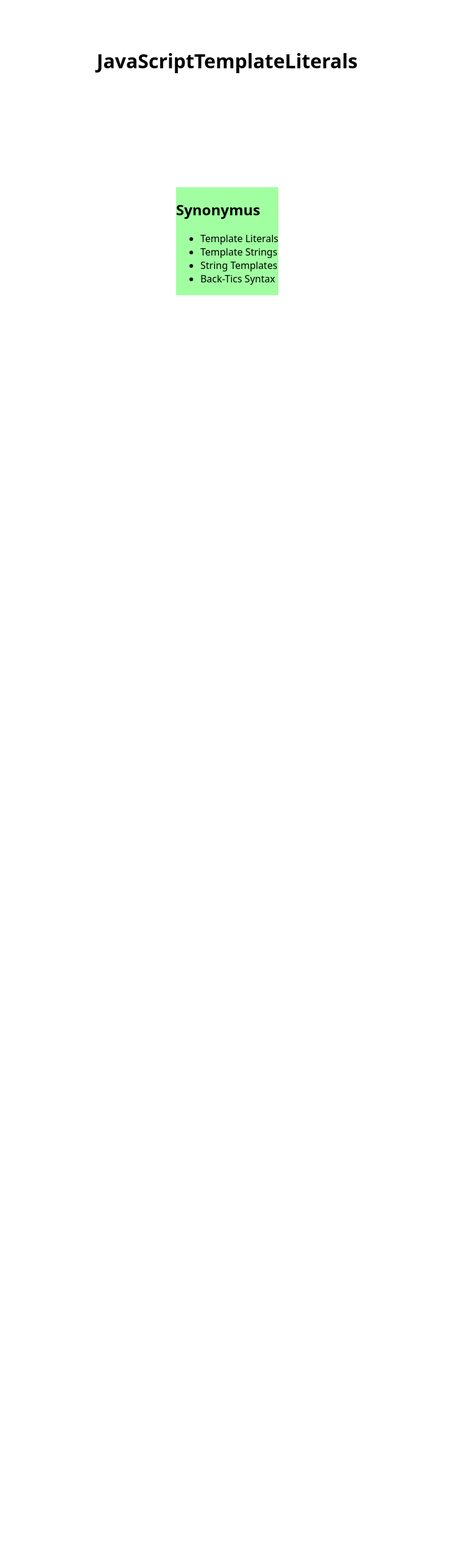
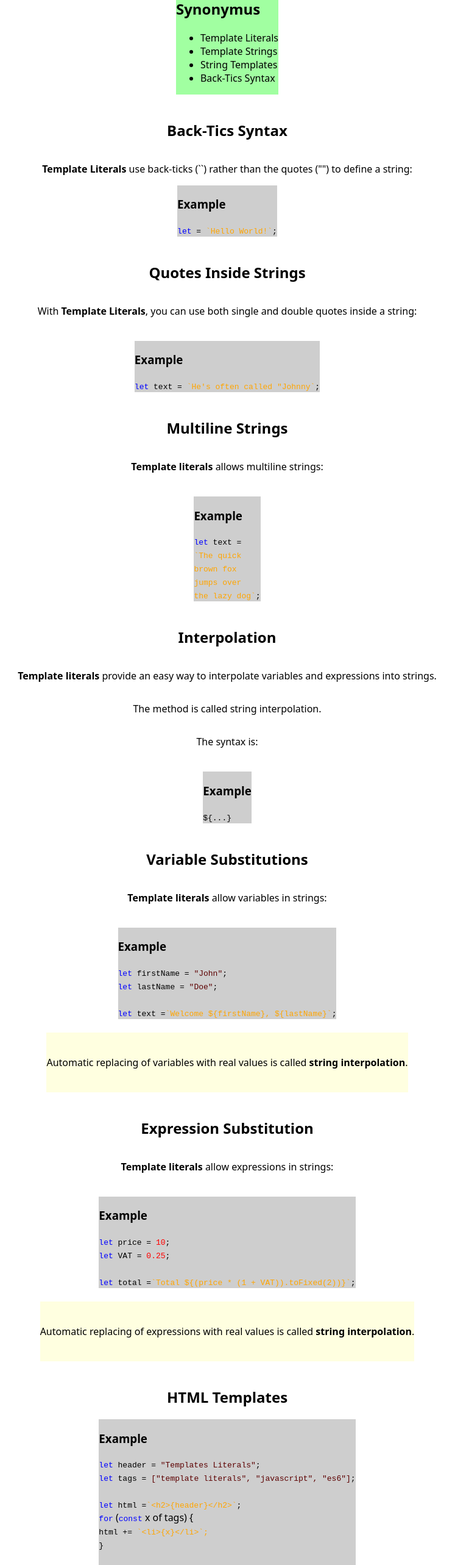
Before and after one commit to GoulartAugusto/javascript-index, a Next.js app: page /JavaScriptTemplateLiterals in a window 1280 px wide. Shown: the part 234-2800 px from the top of the page at 61% size, without its empty margins (267-1014 px from the left). Before the commit the page ends 1008 px from the top, so only its background shows below. Built offline with nearby package versions, Linux system fonts and the light colour scheme.

Commit message:
add: page with description of use Template Literal

```diff
--- a/src/pages/JavaScriptTemplateLiterals.jsx
+++ b/src/pages/JavaScriptTemplateLiterals.jsx
@@ -6,7 +6,7 @@ const JavaScriptTemplateLiterals = () => {
   return (
     <main className={styles.main}>
         <Link href='/'>Homepage</Link>
-        <h1>JavaScriptTemplateLiterals</h1>
+        <h1>JavaScript Template Literals</h1>
 
         <div style={{backgroundColor:'#a1ffa1'}}>
           <h2>Synonymus</h2>
@@ -22,6 +22,208 @@ const JavaScriptTemplateLiterals = () => {
 
         {/* Just a mark to separete sections */}
 
+        <h2>Back-Tics Syntax</h2>
+
+        <p><b>Template Literals</b> use back-ticks (``) rather than the quotes ("") to define a string:</p>
+
+        <div style={{backgroundColor:'#cecece'}}>
+          <h3>Example</h3>
+
+          <code><code style={{color:'blue'}}>let</code> = <code style={{color:'orange'}}>&#96;Hello World!&#96;</code>;</code>
+
+        </div>
+
+        <br />
+
+        {/* Just a mark to separete sections */}
+
+        <h2>Quotes Inside Strings</h2>
+
+        <p>With <b>Template Literals</b>, you can use both single and double quotes inside a string:</p>
+
+        <br />
+
+
+        <div style={{backgroundColor:'#cecece'}}>
+          <h3>Example</h3>
+
+          <code><code style={{color:'blue'}}>let</code> text = <code style={{color:'orange'}}>&#96;He's often called "Johnny&#96;</code>;</code>
+
+        </div>
+
+        <br />
+
+        {/* Just a mark to separete sections */}
+
+        <h2>Multiline Strings</h2>
+
+        <p><b>Template literals</b> allows multiline strings:</p>
+
+        <br />
+
+        <div style={{backgroundColor:'#cecece'}}>
+          <h3>Example</h3>
+
+          <code><code style={{color:'blue'}}>let</code> text =
+          <br />
+          <code style={{color:'orange'}}>&#96;The quick
+          <br />
+          brown fox
+          <br />
+          jumps over
+          <br />
+          the lazy dog&#96;</code>;</code>
+
+        </div>
+
+        <br />
+
+        {/* Just a mark to separete sections */}
+
+        <h2>Interpolation</h2>
+
+        <p><b>Template literals</b> provide an easy way to interpolate variables and expressions into strings.</p>
+
+        <p>The method is called string interpolation.</p>
+
+        <p>The syntax is:</p>
+
+        <br />
+
+        <div style={{backgroundColor:'#cecece'}}>
+          <h3>Example</h3>
+
+          <code>$&#123;...&#125;</code>
+
+        </div>
+
+        <br />
+
+        {/* Just a mark to separete sections */}
+
+        <h2>Variable Substitutions</h2>
+
+        <p><b>Template literals</b> allow variables in strings:</p>
+
+        <br />
+
+        <div style={{backgroundColor:'#cecece'}}>
+          <h3>Example</h3>
+
+          <code>
+            <code style={{color:'blue'}}>let</code> firstName = <code style={{color:'#5d0000'}}>"John"</code>;
+
+          <br />
+
+          <code style={{color:'blue'}}>let</code> lastName = <code style={{color:'#5d0000'}}>"Doe"</code>;
+
+          <br />
+          <br />
+
+          <code style={{color:'blue'}}>let</code> text =
+
+          <code style={{color:'orange'}}>&#96;Welcome $&#123;firstName&#125;, $&#123;lastName&#125;&#96;</code>;</code>
+
+        </div>
+
+        <br />
+
+        <div style={{backgroundColor:'lightyellow'}}>
+          <br />
+          <p>Automatic replacing of variables with real values is called <b>string interpolation</b>.</p>
+          <br />
+        </div>
+
+        <br />
+
+        {/* Just a mark to separete sections */}
+
+        <h2>Expression Substitution</h2>
+
+        <p><b>Template literals</b> allow expressions in strings:</p>
+
+        <br />
+
+        <div style={{backgroundColor:'#cecece'}}>
+          <h3>Example</h3>
+
+          <code>
+            <code style={{color:'blue'}}>let</code> price = <code style={{color:'red'}}>10</code>;
+
+          <br />
+
+          <code style={{color:'blue'}}>let</code> VAT = <code style={{color:'red'}}>0.25</code>;
+
+          <br />
+          <br />
+
+          <code style={{color:'blue'}}>let</code> total =
+
+          <code style={{color:'orange'}}>&#96;Total $&#123;(price * (1 + VAT)).toFixed(2))&#125;&#96;</code>;</code>
+
+        </div>
+
+        <br />
+
+        <div style={{backgroundColor:'lightyellow'}}>
+          <br />
+          <p>Automatic replacing of expressions with real values is called <b>string interpolation</b>.</p>
+          <br />
+        </div>
+
+        <br />
+
+        {/* Just a mark to separete sections */}
+
+
+        <h2>HTML Templates</h2>
+
+        <div style={{backgroundColor:'#cecece'}}>
+          <h3>Example</h3>
+
+          <code>
+            <code style={{color:'blue'}}>let</code> header = <code style={{color:'#5d0000'}}>"Templates Literals"</code>;
+
+          <br />
+
+          <code style={{color:'blue'}}>let</code> tags = <code style={{color:'#5d0000'}}>["template literals", "javascript", "es6"]</code>;
+
+          <br />
+          <br />
+
+          <code style={{color:'blue'}}>let</code> html =
+
+          <code style={{color:'orange'}}>&#96;&lt;h2&gt;&#123;header&#125;&lt;/h2&gt;&#96;</code>;</code>
+
+          <br />
+
+          <code style={{color:'blue'}}>for</code> (<code style={{color:'blue'}}>const</code> x of tags) &#123;
+
+          <br />
+
+          <code>html += <code style={{color:'orange'}}>
+          &#96;&lt;li&gt;&#123;x&#125;&lt;/li&gt;&#96;;
+          <br />
+          </code>
+          &#125;
+          </code>
+
+          <br />
+          <br />
+          <code>html += <code style={{color:'orange'}}>&#96;&lt;/ul&gt;&#96;</code>;</code>
+
+        </div>
+
+        <br />
+
+        <h2>Browser Support</h2>
+
+        <p><b>Template Literals</b> is an ES6 feature (JavaScript 2015).</p>
+
+        <p>It is supported in all modern browsers.</p>
+
+        <p><b>Template Literals</b> is not supported in Internet Explorer.</p>
+
 
     </main>
   )
```
